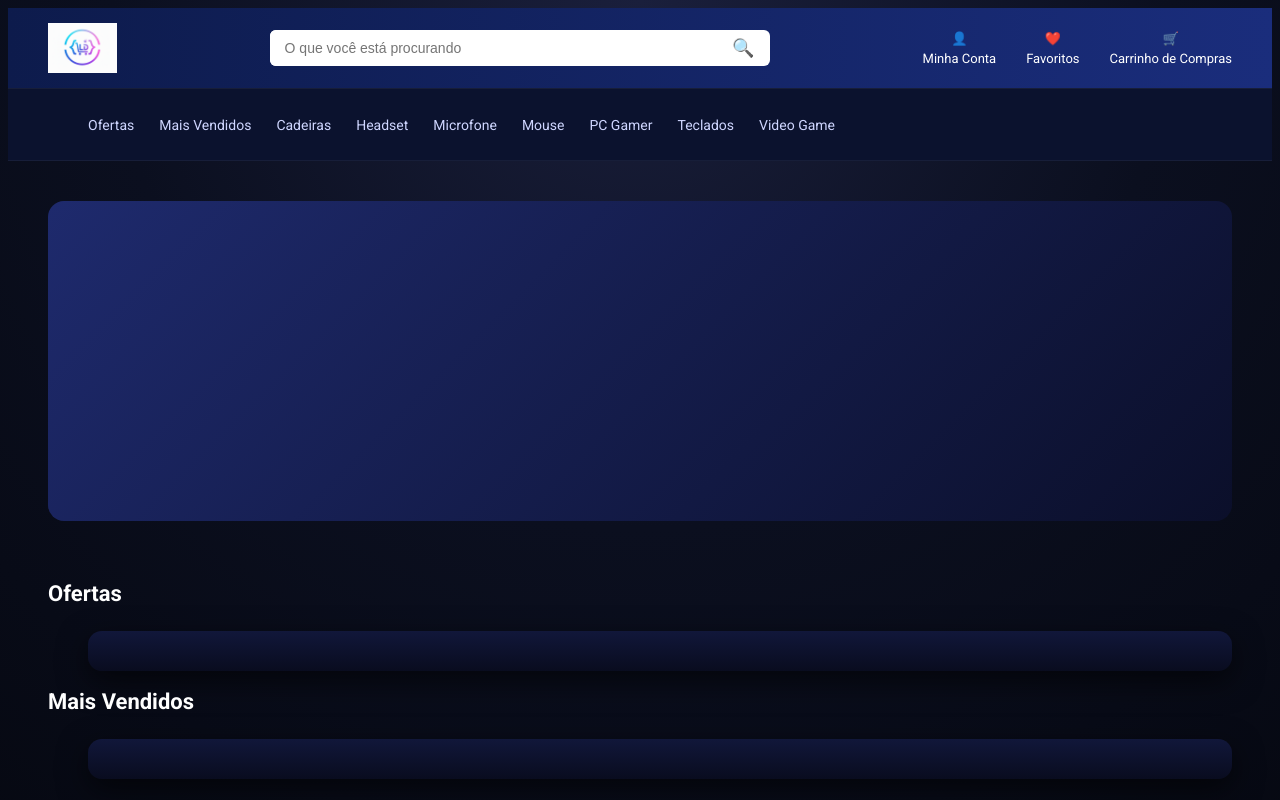
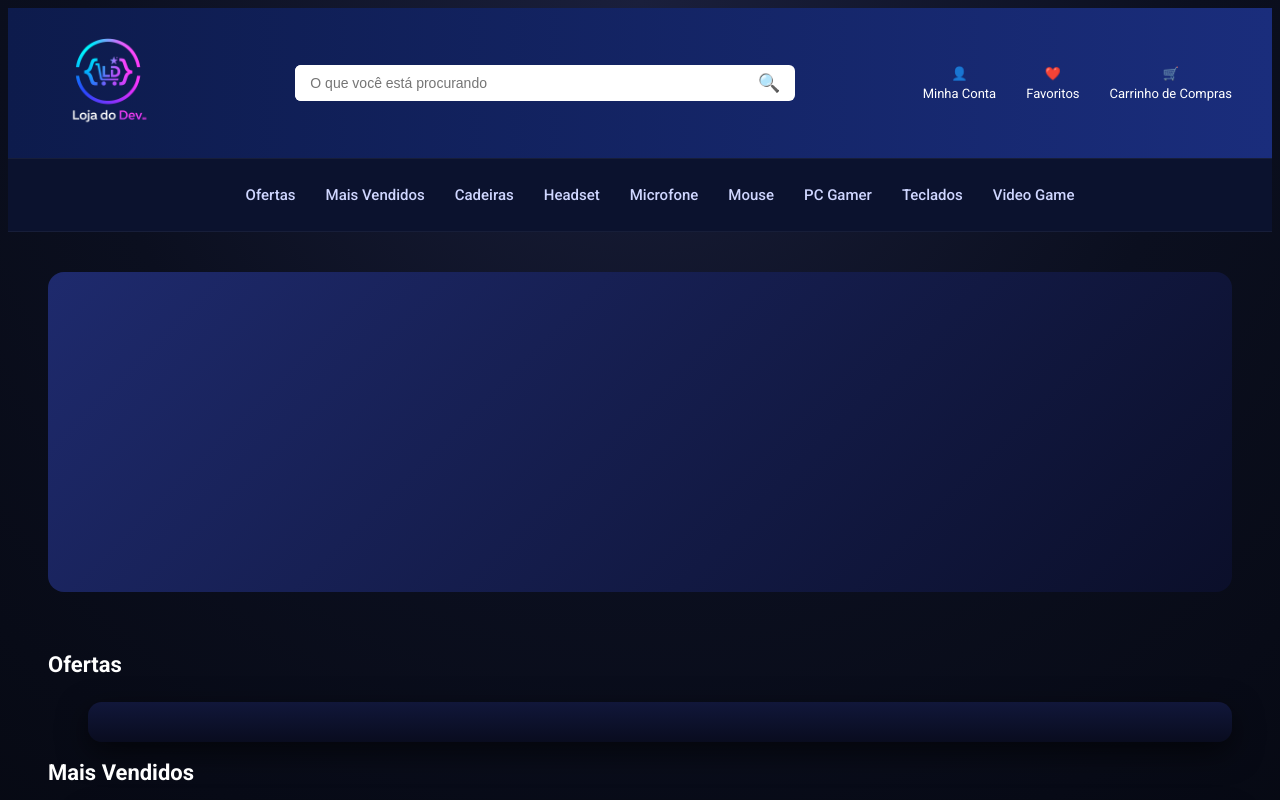
Before and after one commit to LuanaLeteia/projeto-ecommerce-gamer, a plain HTML site: page index.html in a window 1280 px wide. Shown: the top 800 px of the page. Drawn offline with Linux system fonts and the light colour scheme.

Commit message:
CSS
Ajustado arquivo CSS + logo.

```diff
--- a/index.html
+++ b/index.html
@@ -15,7 +15,7 @@
 <body>
     <header>
         <div class="logo">
-            <img src="images/logo-contorno.png" alt="imagen-logo">
+            <img src="./images/logo-loja-do-dev.png" alt="imagen-logo">
         </div>
 
         <form class="search">
@@ -43,8 +43,8 @@
         </div>
     </header>
 
-    <nav>
-        <ul>
+    <nav class="categorias">
+        <ul class="lista-categorias">
             <li><a href="#">Ofertas</a></li>
             <li><a href="#">Mais Vendidos</a></li>
             <li><a href="#">Cadeiras</a></li>
--- a/style.css
+++ b/style.css
@@ -23,10 +23,14 @@ header {
     );
 }
 
+.logo {
+    display: flex;
+    align-items: center;
+}
+
 .logo img {
-    height: 50px;
+    height: 120px;
     width: auto;
-    display: block;
 }
 
 .search {
@@ -79,27 +83,31 @@ header {
     color: #6aa8ff;
 }
 
-nav {
+.categorias {
+    display: flex;
+    justify-content: center;
     background-color: #0b122e;
-    padding: 10px 40px;
+    padding: 12px 40px;
 
     border-top: 1px solid rgba(255, 255, 255, 0.05);
     border-bottom: 1px solid rgba(255, 255, 255, 0.05);
 }
 
-nav ul {
+.lista-categorias {
     display: flex;
-    gap: 25px;
+    gap: 30px;
     list-style: none;
+
+    font-size: 15px;
+    font-weight: 500;
 }
 
-nav a {
+.lista-categorias a {
     color: #cfd6ff;
     text-decoration: none;
-    font-size: 14px;
 }
 
-nav a:hover {
+.lista-categorias a:hover {
     color: #6aa8ff;
 }
 
```
Also changed, not shown: images/logo-loja-do-dev.png (added).
